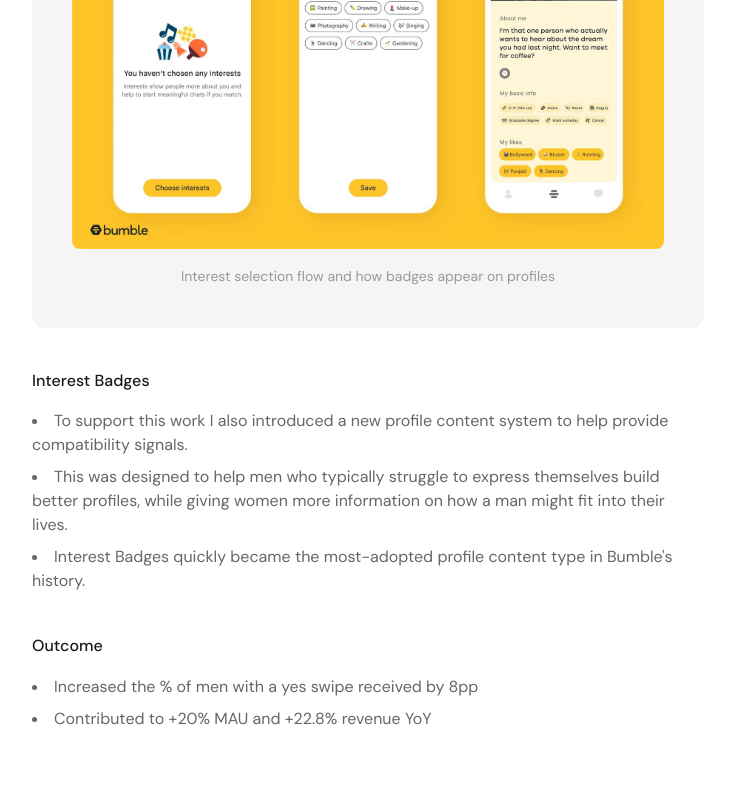
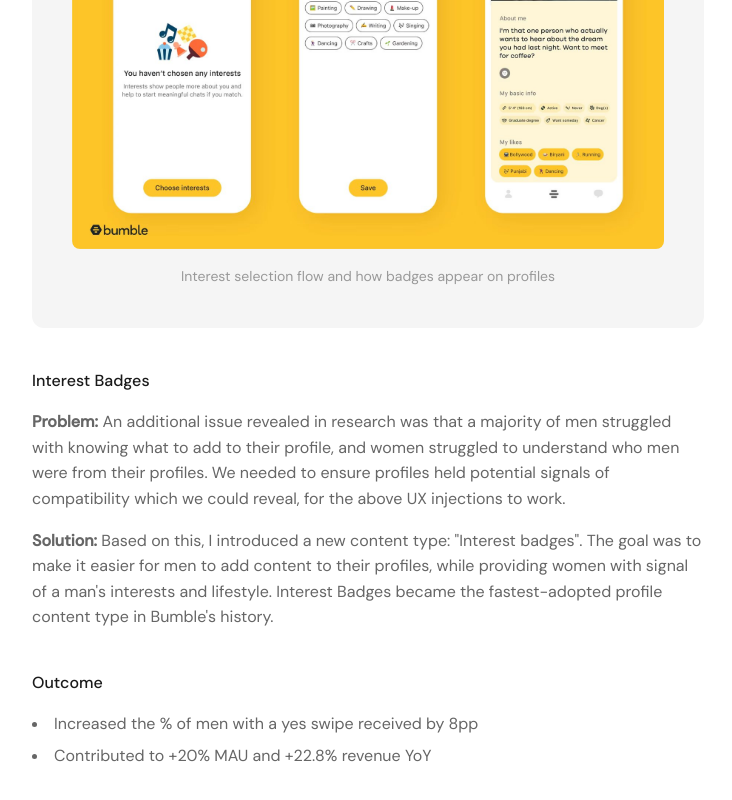
Before and after one commit to muhammadibcode/portfolio, a Next.js app: page /projects/bumble in a window 1280 px wide. Shown: the part 1418-2218 px from the top of the page, without its empty margins (272-1004 px from the left). Built offline with nearby package versions, Linux system fonts and the light colour scheme.

Commit message:
Update page.tsx

```diff
--- a/src/app/projects/bumble/page.tsx
+++ b/src/app/projects/bumble/page.tsx
@@ -37,7 +37,7 @@
             At Bumble, I led the team responsible for addressing this problem through the core swiping UX. Data analysis revealed that when women were swiping no, this happened almost exclusively based on the first photo, without scrolling to see additional content. However testing quickly revealed that slowing down time per swipe with additional content significantly impacted total swipes per user, in a product where swipe volume is intrinsically tied to monetisation.
           </p>
           <p>
-            <strong>Solution:</strong> The goal was accordingly to use UX nudges tactically to turn no votes into yes votes with minimal impact to time per swipe. Within this context, I led the introducing of UX patterns to flexibly inject non-appearance-based points of relevance above the fold on segments identified as high potential by the Data Science team. This approach successfully increased the % of men with a yes swipe received by 8pp.
+            <strong>Solution:</strong> The goal was accordingly to use UX nudges tactically to turn no votes into yes votes with minimal impact to time per swipe. Within this context, I introduced UX patterns to flexibly inject non-appearance-based points of relevance above the fold on segments identified as high potential by the Data Science team. This approach successfully increased the % of men with a yes swipe received by 8pp.
           </p>
         </section>
 
@@ -52,11 +52,12 @@
 
         <section className="case-section">
           <h2>Interest Badges</h2>
-          <ul>
-            <li>To support this work I also introduced a new profile content system to help provide compatibility signals.</li>
-            <li>This was designed to help men who typically struggle to express themselves build better profiles, while giving women more information on how a man might fit into their lives.</li>
-            <li>Interest Badges quickly became the most-adopted profile content type in Bumble's history.</li>
-          </ul>
+          <p>
+            <strong>Problem:</strong> An additional issue revealed in research was that a majority of men struggled with knowing what to add to their profile, and women struggled to understand who men were from their profiles. We needed to ensure profiles held potential signals of compatibility which we could reveal, for the above UX injections to work.
+          </p>
+          <p>
+            <strong>Solution:</strong> Based on this, I introduced a new content type: "Interest badges". The goal was to make it easier for men to add content to their profiles, while providing women with signal of a man's interests and lifestyle. Interest Badges became the fastest-adopted profile content type in Bumble's history.
+          </p>
         </section>
 
         <section className="case-section">
```
